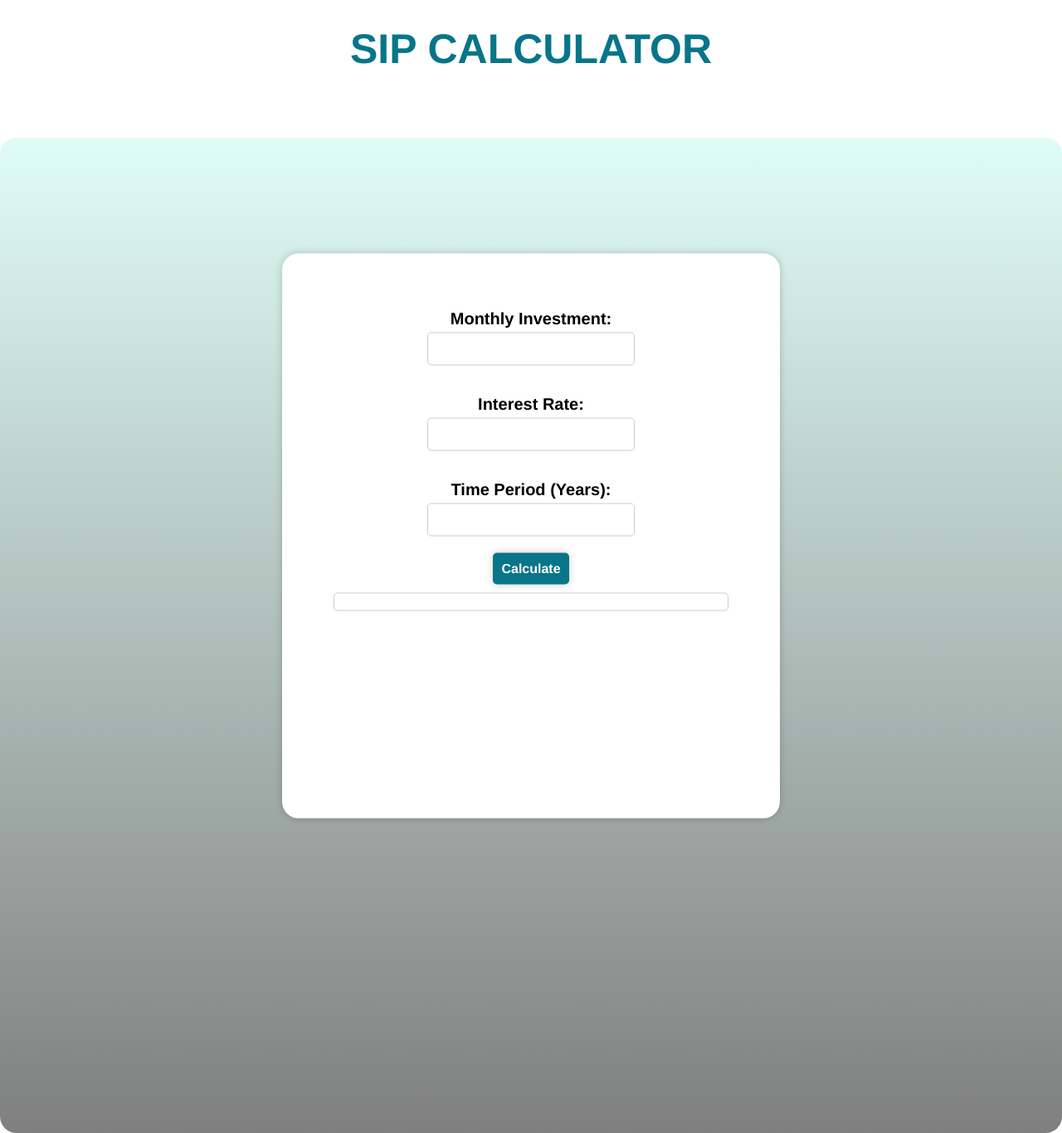
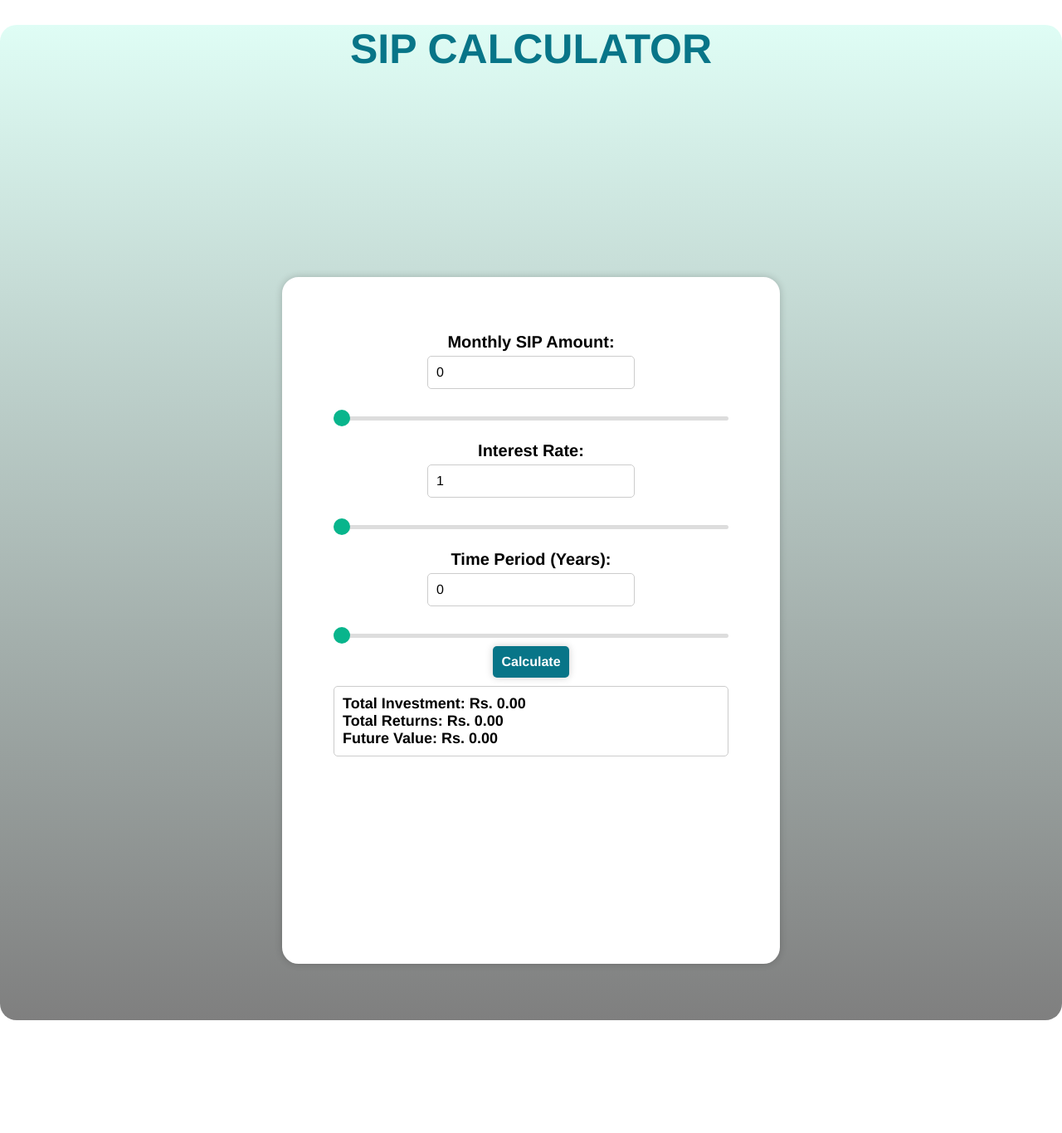
Before and after one commit to raheelhparekh/expense_tracker-SPESA-, a PHP site: page /sip_calc.html in a window 1280 px wide. Shown: the whole page at 83% size. After the commit the page ends 1230 px from the top, so only its background shows below. Run offline with PHP 8.4, Linux system fonts and the light colour scheme; a map, chart or similar area stays blank.

Commit message:
Added Slider to SIP CALCULATOR

```diff
--- a/frontend/assets/css/sip_calc.css
+++ b/frontend/assets/css/sip_calc.css
@@ -21,7 +21,7 @@
     max-width: 600px;
     font-size: 20px;
     position: relative;
-    top: 40%;
+    top: 50%;
     left: 50%;
     transform: translate(-50%,-50%);
     background: #fff;
@@ -33,6 +33,7 @@
     box-shadow: 0 0 10px 0 rgba(0,0,0,0.2);
 
 }
+
 label {
     display: block;
     margin-top: 10px;
@@ -51,6 +52,70 @@ input[type="number"] {
     font-size: 16px;
 
 }
+input[type="range"] {
+    -webkit-appearance: none;
+    width: 100%;
+    margin: 10px 0;
+  }
+
+  input[type="range"]:focus {
+    outline: none;
+  }
+
+  input[type="range"]::-webkit-slider-runnable-track {
+    height: 5px;
+    background: #ddd;
+    border-radius: 5px;
+  }
+
+  input[type="range"]::-webkit-slider-thumb {
+    -webkit-appearance: none;
+    width: 20px;
+    height: 20px;
+    border-radius: 50%;
+    background: #08b58c;
+    cursor: pointer;
+    margin-top: -8px;
+  }
+
+  input[type="range"]::-moz-range-track {
+    height: 5px;
+    background: #ddd;
+    border-radius: 5px;
+  }
+
+  input[type="range"]::-moz-range-thumb {
+    width: 20px;
+    height: 20px;
+    border: none;
+    border-radius: 50%;
+    background: #08b58c;
+    cursor: pointer;
+  }
+
+  input[type="range"]::-ms-track {
+    height: 5px;
+    background: #ddd;
+  }
+
+  input[type="range"]::-ms-fill-lower {
+    background: #ddd;
+    border-radius: 5px;
+  }
+
+  input[type="range"]::-ms-fill-upper {
+    background: #ddd;
+    border-radius: 5px;
+  }
+
+  input[type="range"]::-ms-thumb {
+    width: 20px;
+    height: 20px;
+    border-radius: 50%;
+    background: #08b58c;
+    cursor: pointer;
+  }
+
 
 button {
     padding: 10px;
--- a/frontend/assets/js/sip_calc.js
+++ b/frontend/assets/js/sip_calc.js
@@ -9,7 +9,6 @@ function calculateSip() {
     let futureValue = 0;
     for (let i = 0; i < totalMonths; i++) {
         futureValue += monthlyInvestment + (futureValue * monthlyInterestRate);
-
     }
 
     const totalInvestment = monthlyInvestment * totalMonths;
@@ -21,13 +20,18 @@ function calculateSip() {
 
     document.getElementById("returns").innerHTML = result;
 
+    const chartData = [totalInvestment, totalReturns];
     const chart = document.getElementById("chart").getContext("2d");
-	new Chart(chart, {
+    if (window.sipChart) {
+        window.sipChart.data.datasets[0].data = chartData;
+        window.sipChart.update();
+    } else {
+        window.sipChart = new Chart(chart, {
             type: "pie",
             data: {
                 labels: ["Total Investment", "Total Returns"],
                 datasets: [{
-				data: [totalInvestment, totalReturns],
+                    data: chartData,
                     backgroundColor: ["#FF6384", "#36A2EB"]
                 }]
             },
@@ -35,5 +39,30 @@ function calculateSip() {
                 responsive: true
             }
         });
+    }
+}
 
-}
+// Add event listeners to update input values and recalculate results and chart
+const monthlyInvestmentSlider = document.getElementById('monthly-investment-slider');
+monthlyInvestmentSlider.addEventListener('input', function() {
+    document.getElementById('monthly-investment').value = monthlyInvestmentSlider.value;
+    calculateSip();
+});
+
+const interestRateSlider = document.getElementById('interest-rate-slider');
+interestRateSlider.addEventListener('input', function() {
+    document.getElementById('interest-rate').value = interestRateSlider.value;
+    calculateSip();
+});
+
+const timePeriodSlider = document.getElementById('time-period-slider');
+timePeriodSlider.addEventListener('input', function() {
+    document.getElementById('time-period').value = timePeriodSlider.value;
+    calculateSip();
+});
+
+// Initialize input values and calculate results and chart on page load
+document.getElementById('monthly-investment').value = monthlyInvestmentSlider.value;
+document.getElementById('interest-rate').value = interestRateSlider.value;
+document.getElementById('time-period').value = timePeriodSlider.value;
+calculateSip();
--- a/frontend/sip_calc.html
+++ b/frontend/sip_calc.html
@@ -7,24 +7,28 @@
     <meta name="viewport" content="width=device-width, initial-scale=1.0">
     <title>SIP CALCULATOR</title>
     <link rel="stylesheet" href="/frontend/assets/css/sip_calc.css">
-    <script src="/frontend/assets/js/sip_calc.js"></script>
-    <script src="https://cdn.jsdelivr.net/npm/chart.js"></script>
+
 </head>
 
 <body>
+    <div class="container">
     <h1>SIP CALCULATOR</h1>
-    <br>
-    <div class="container">
         <div class="form-box">
             <form action="sip_calc.html" method="POST">
-                <label for="monthly-investment">Monthly Investment:</label>
-                <input type="number" id="monthly-investment" name="monthly-investment" required/>
+                <label for="monthly-investment">Monthly SIP Amount:</label>
+                <input type="number" id="monthly-investment" name="monthly-investment" min="0" max="100000" step="1000" value="0" required/>
+                <br>
+                <input type="range" id="monthly-investment-slider" name="monthly-investment-slider" min="0" max="100000" step="1000" value="0" onchange="updateMonthlyInvestment()">
                 <br>
                 <label for="interest-rate">Interest Rate:</label>
-                <input type="number" id="interest-rate" name="interest-rate" required/>
+                <input type="number" id="interest-rate" name="interest-rate" min="1" max="20" step="1" value="0" required/>
+                <br>
+                <input type="range" id="interest-rate-slider" name="interest-rate-slider" min="1" max="20" step="1" value="0" onchange="updateInterestRate()">
                 <br>
                 <label for="time-period">Time Period (Years):</label>
-                <input type="number" id="time-period" name="time-period" required/>
+                <input type="number" id="time-period" name="time-period" min="0" max="50" step="5" value="0" required/>
+                <br>
+                <input type="range" id="time-period-slider" name="time-period-slider" min="0" max="50"  step="5" value="0" onchange="updateTimePeriod()">
                 <br>
                 <button type="button" onclick="calculateSip()"><h2>Calculate</h2></button>
 
@@ -32,7 +36,8 @@
                     <span id="returns"></span>
                 </div>
                 <br>
-                <div>
+                <div class="chartcontainer">
+
                     <canvas id="chart"></canvas>
                 </div>
 
@@ -40,6 +45,9 @@
         </div>
     </div>
 
+    <script src="/frontend/assets/js/sip_calc.js"></script>
+    <script src="https://cdn.jsdelivr.net/npm/chart.js"></script>
+
 </body>
 
 </html>
--- a/frontend/spessa.html
+++ b/frontend/spessa.html
@@ -108,7 +108,7 @@
                         <a class="nav-link active" aria-current="page" href="#">Home</a>
                     </li>
                     <li class="nav-item">
-                        <a class="nav-link" href="/frontend/about_us.html">About Us</a>
+                        <a class="nav-link" href="/frontend/about_us.html" target="_blank">About Us</a>
                     </li>
                     <li class="nav-item">
                         <a class="nav-link" href="#">Contact Us</a>
```
Lines whose indentation alone changed are shown as unchanged.
